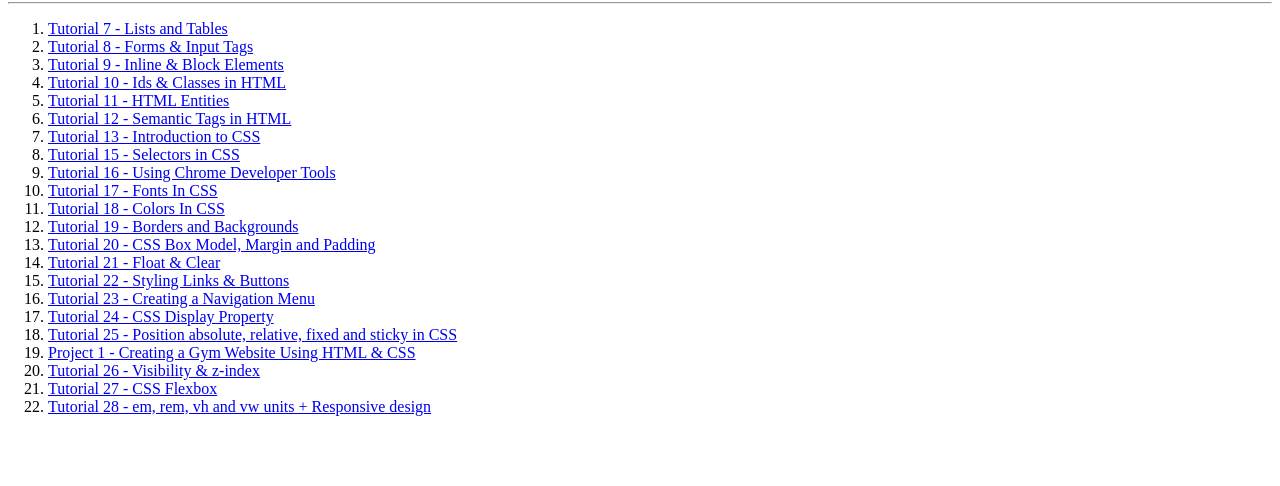
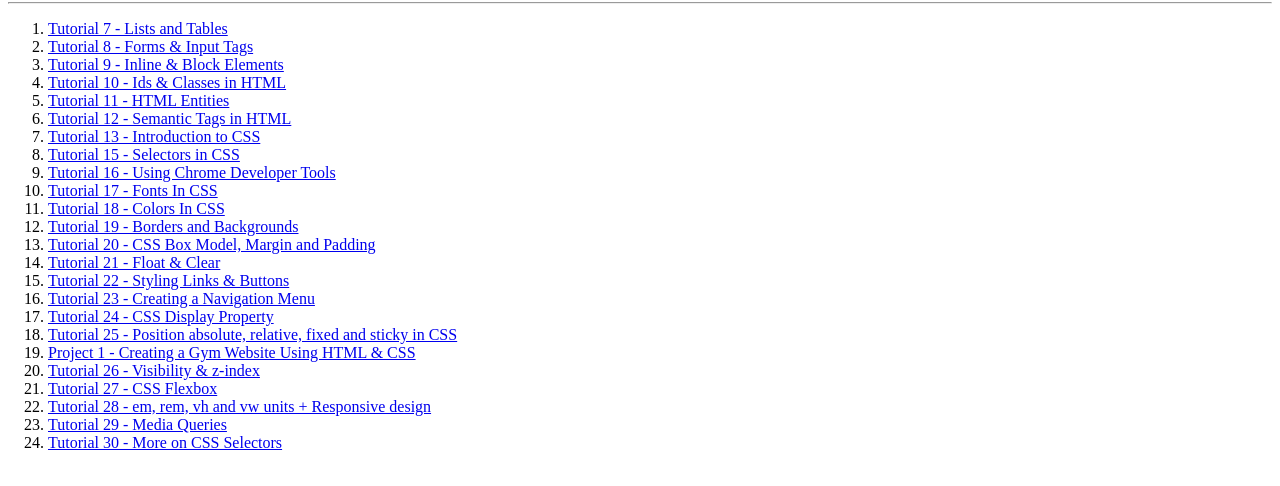
Before and after one commit to Vssomani/Training, a plain HTML site: page index.html in a window 1280 px wide. Shown: the part 78-564 px from the top of the page. Drawn offline with Linux system fonts and the light colour scheme.

Commit message:
Update index.html

```diff
--- a/index.html
+++ b/index.html
@@ -35,6 +35,8 @@
         <li><a href=tutorial26.html>Tutorial 26 - Visibility & z-index  </a></li>
         <li><a href=tutorial27.html>Tutorial 27 - CSS Flexbox </a></li>
         <li><a href=tutorial28.html>Tutorial 28 - em, rem, vh and vw units + Responsive design</a></li>
+        <li><a href=tutorial29.html>Tutorial 29 - Media Queries </a></li>
+        <li><a href=tutorial30.html>Tutorial 30 - More on CSS Selectors</a></li>
 
 
 
```
